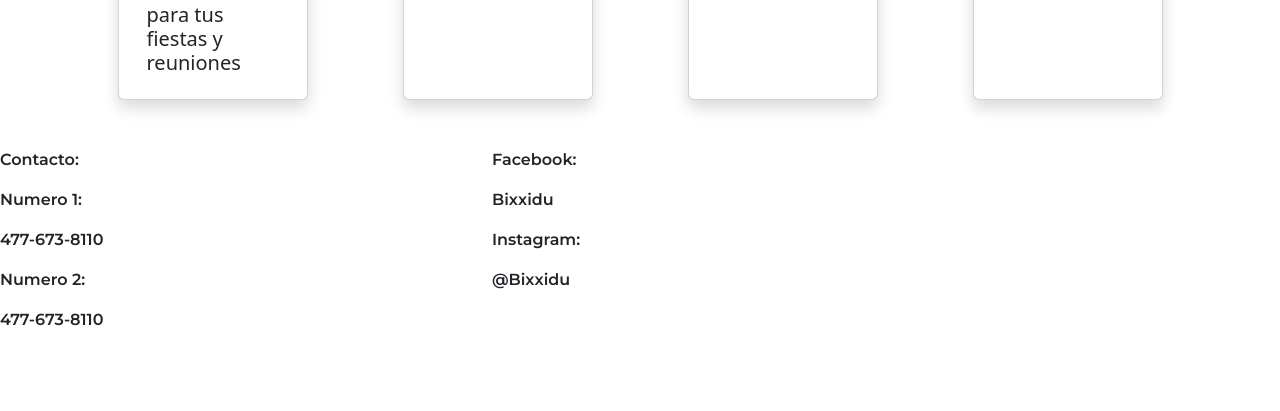
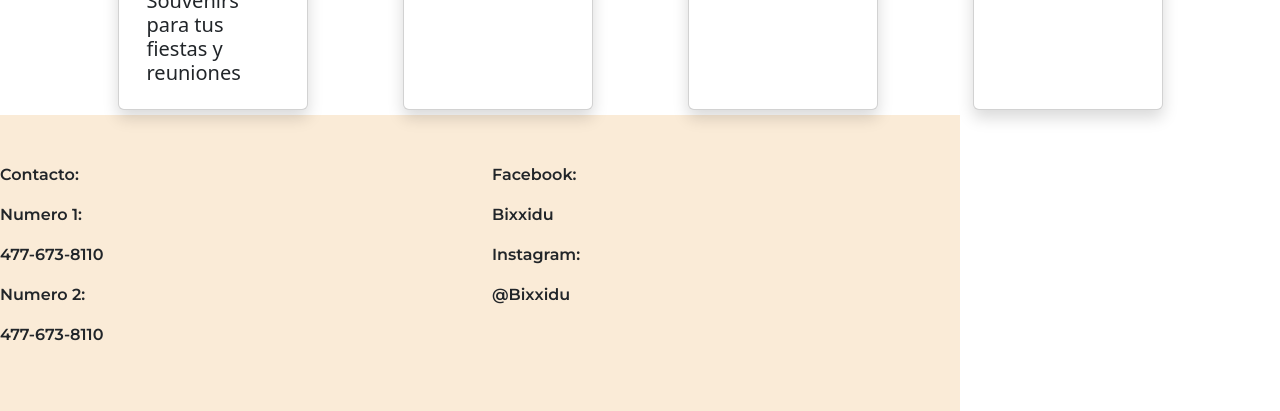
Before and after one commit to Criband/Bixxidu, a plain HTML site: page sitioweb.html in a window 1280 px wide. Shown: the part 2263-2674 px from the top of the page. Drawn offline with nearby package versions, Linux system fonts and the light colour scheme.

Commit message:
Update style.css

```diff
--- a/css/style.css
+++ b/css/style.css
@@ -7,7 +7,10 @@
     list-style: none;
     scroll-behavior: smooth !important;
 }
-
+html{
+    margin: 0;
+    padding: 0;
+}
 #imgLogo{
     width: 60px;
 }
@@ -95,5 +98,15 @@ p{
     }
     #contacto{
         width: 100%;
+
     }
 }
+
+#contacto{
+    max-width: 150%;
+    background-color: antiquewhite;
+}
+
+.card{
+    margin: 5px;
+}
```
